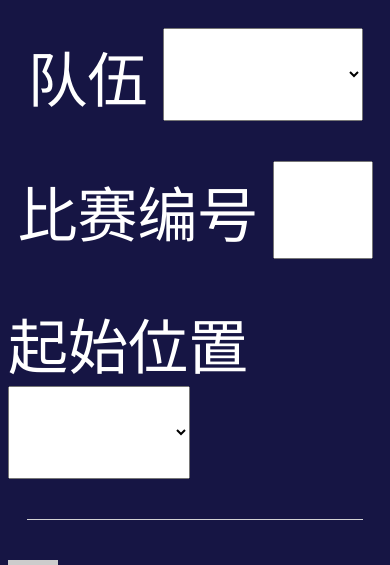
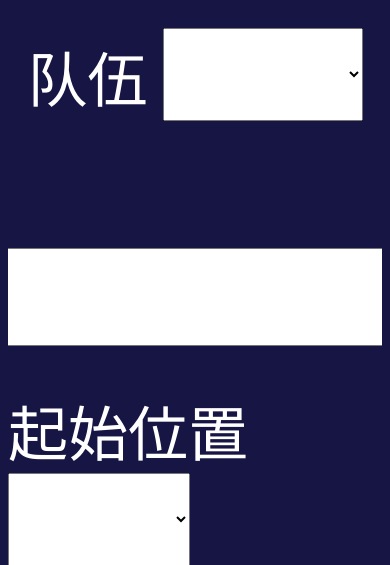
Before and after one commit to MITO-6394/Minoculars, a Flask app: page / in a window 390 px wide. Shown: the top 565 px of the page. Run offline with Flask 3, Linux system fonts and the light colour scheme.

Commit message:
Improved styling on mobile view

```diff
--- a/templates/index.html
+++ b/templates/index.html
@@ -12,7 +12,7 @@
         <select id="team-num" name="team_num"></select>
     </label>
     <label>比赛编号
-        <input type="number" name="game_id" style="width: 100px;">
+        <input type="number" name="game_id">
     </label>
     <label for="start-pos">起始位置
         <select id="start-pos" name="start_pos">
```
